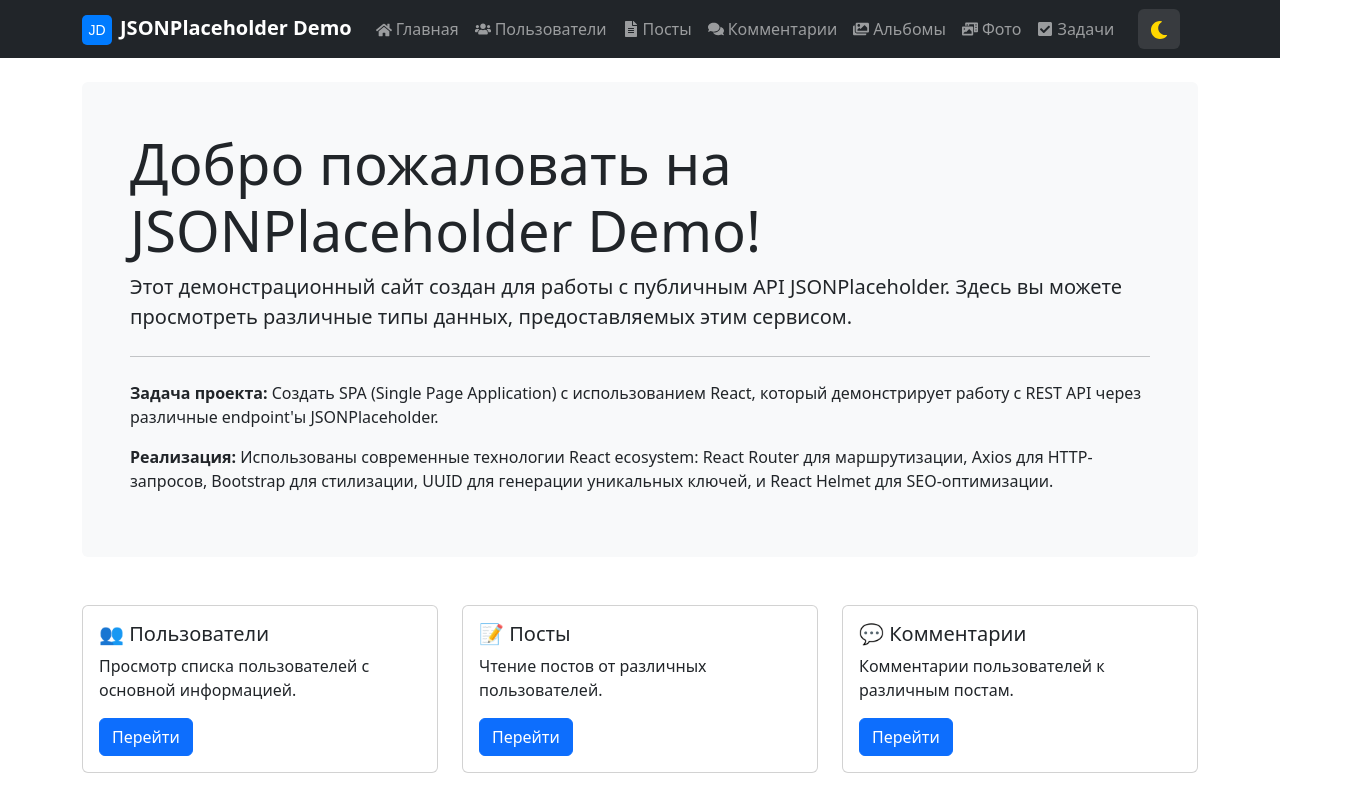
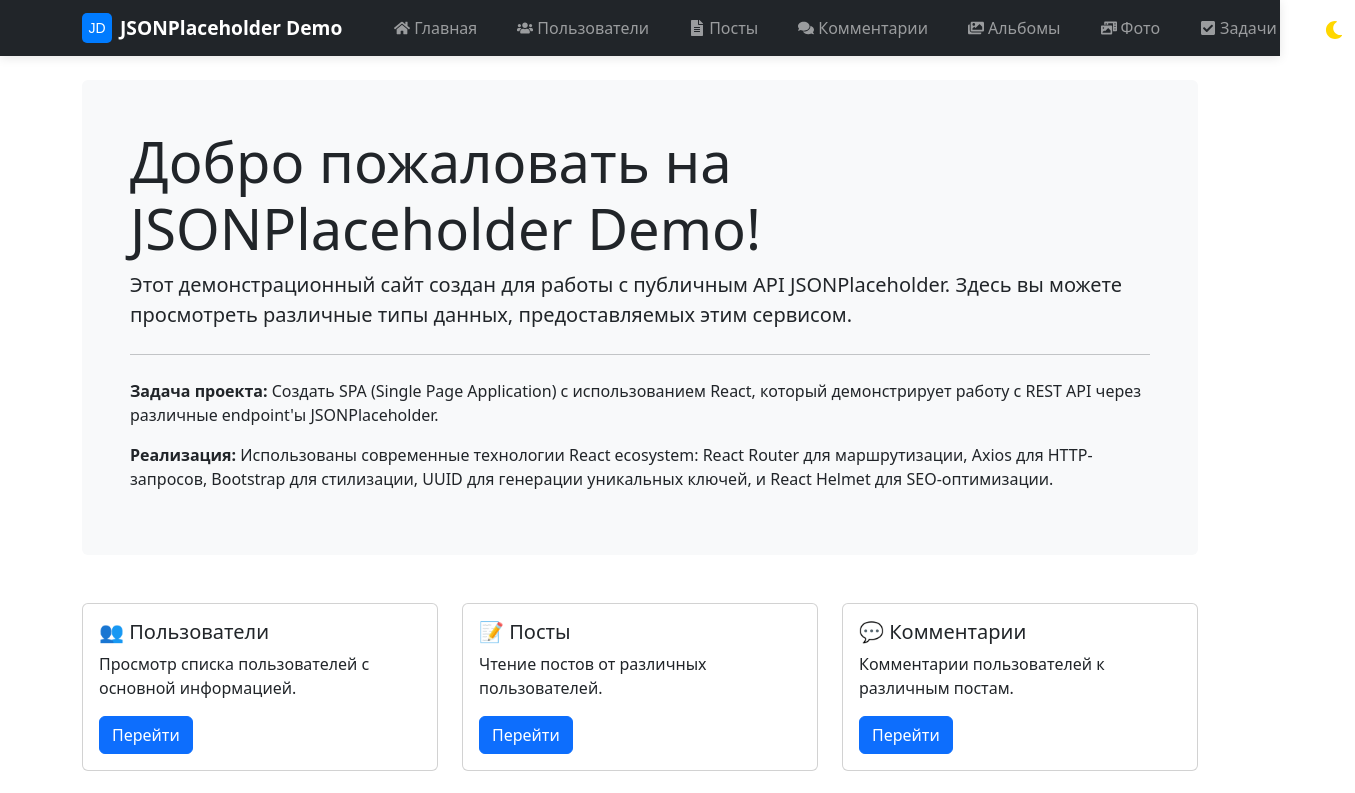
Before and after one commit to AlexH73/frontend-pro, a React (Vite) app in the folder homeworks/hw_06/code/mini_app/: page / in a window 1280 px wide. Shown: the top 793 px of the page, 1355 px wide, since content can reach past the window. Built offline with nearby package versions, Linux system fonts and the light colour scheme.

Commit message:
style(App.css):
minor style edits

```diff
--- a/homeworks/hw_06/code/mini_app/src/App.css
+++ b/homeworks/hw_06/code/mini_app/src/App.css
@@ -1,3 +1,122 @@
+/* Стили для навбара */
+.navbar-shadow {
+  box-shadow: 0 2px 10px rgba(0, 0, 0, 0.1);
+}
+
+.brand-container {
+  display: flex;
+  align-items: center;
+  margin-right: 2rem;
+}
+
+.brand-logo {
+  transition: transform 0.3s ease;
+}
+
+.brand-logo:hover {
+  transform: rotate(15deg);
+}
+
+.brand-text {
+  font-weight: 600;
+  font-size: 1.2rem;
+}
+
+/* Стили для навигационных ссылок */
+.nav-link-custom {
+  display: flex;
+  align-items: center;
+  padding: 0.5rem 1rem !important;
+  margin: 0 0.25rem;
+  border-radius: 0.375rem;
+  transition: all 0.3s ease;
+  font-weight: 500;
+}
+
+.nav-link-custom:hover {
+  background-color: rgba(0, 0, 0, 0.05);
+  transform: translateY(-1px);
+}
+
+/* Контейнер для переключателя темы */
+.theme-toggle-container {
+  display: flex;
+  align-items: center;
+  margin-left: 1rem;
+}
+
+.theme-toggle-btn {
+  display: flex;
+  align-items: center;
+  padding: 0.5rem 1rem;
+  border: none;
+  border-radius: 0.375rem;
+  background: transparent;
+  cursor: pointer;
+  transition: all 0.3s ease;
+  font-weight: 500;
+}
+
+.theme-toggle-btn.light {
+  color: #6c757d;
+}
+
+.theme-toggle-btn.light:hover {
+  background-color: rgba(0, 0, 0, 0.05);
+  color: #495057;
+}
+
+.theme-toggle-btn.dark {
+  color: #adb5bd;
+}
+
+.theme-toggle-btn.dark:hover {
+  background-color: rgba(255, 255, 255, 0.1);
+  color: #f8f9fa;
+}
+
+/* Адаптивность для разных экранов */
+@media (max-width: 1199px) and (min-width: 988px) {
+  .brand-text {
+    display: none !important;
+  }
+
+  .brand-container {
+    margin-right: 1rem;
+  }
+}
+
+@media (max-width: 987px) {
+  .theme-toggle-container {
+    margin-left: 0;
+    margin-top: 1rem;
+    justify-content: center;
+    width: 100%;
+  }
+
+  .theme-toggle-btn {
+    width: 100%;
+    justify-content: center;
+  }
+}
+
+/* Стили для темной темы */
+.dark-mode {
+  background-color: #1a1a1a;
+  color: #ffffff;
+  min-height: 100vh;
+}
+
+.light-mode {
+  background-color: #ffffff;
+  color: #000000;
+  min-height: 100vh;
+}
+
+.main-content {
+  min-height: calc(100vh - 160px);
+}
+
 .main-content {
   min-height: calc(100vh - 160px);
 }
--- a/homeworks/hw_06/code/mini_app/src/App.tsx
+++ b/homeworks/hw_06/code/mini_app/src/App.tsx
@@ -26,79 +26,56 @@
         bg="dark"
         variant="dark"
         expand="lg"
-        className="navbar navbar-expand-lg navbar-dark bg-dark"
+        sticky="top"
+        className="navbar-shadow"
       >
-        <Container>
-          <Navbar.Brand as={Link} to="/">
+        <Container fluid="md">
+          <Navbar.Brand as={Link} to="/" className="brand-container">
             <img
               src="/logo.svg"
               alt="JSONPlaceholder Demo"
               height="30"
               className="me-2"
             />
+            <span className="brand-text d-none d-xl-inline">
               JSONPlaceholder Demo
+            </span>
+            <span className="brand-text d-xl-none">JPDemo</span>
           </Navbar.Brand>
 
           <Navbar.Toggle aria-controls="basic-navbar-nav" />
           <Navbar.Collapse id="basic-navbar-nav">
-            <Navbar.Collapse id="basic-navbar-nav">
-              <Nav className="me-auto">
-                <Nav.Link as={Link} to="/">
+            <Nav className="mx-auto">
+              <Nav.Link as={Link} to="/" className="nav-link-custom">
                 <FaHome className="me-1" />
                 Главная
               </Nav.Link>
-                <Nav.Link
-                  as={Link}
-                  className="nav-link d-flex align-items-center"
-                  to="/users"
-                >
+              <Nav.Link as={Link} to="/users" className="nav-link-custom">
                 <FaUsers className="me-1" />
                 Пользователи
               </Nav.Link>
-                <Nav.Link
-                  as={Link}
-                  className="nav-link d-flex align-items-center"
-                  to="/posts"
-                >
+              <Nav.Link as={Link} to="/posts" className="nav-link-custom">
                 <FaFileAlt className="me-1" />
                 Посты
               </Nav.Link>
-                <Nav.Link
-                  as={Link}
-                  className="nav-link d-flex align-items-center"
-                  to="/comments"
-                >
+              <Nav.Link as={Link} to="/comments" className="nav-link-custom">
                 <FaComments className="me-1" />
                 Комментарии
               </Nav.Link>
-                <Nav.Link
-                  as={Link}
-                  className="nav-link d-flex align-items-center"
-                  to="/albums"
-                >
+              <Nav.Link as={Link} to="/albums" className="nav-link-custom">
                 <FaImages className="me-1" />
                 Альбомы
               </Nav.Link>
-                <Nav.Link
-                  as={Link}
-                  className="nav-link d-flex align-items-center"
-                  to="/photos"
-                >
+              <Nav.Link as={Link} to="/photos" className="nav-link-custom">
                 <FaPhotoVideo className="me-1" />
                 Фото
               </Nav.Link>
-                <Nav.Link
-                  as={Link}
-                  className="nav-link d-flex align-items-center"
-                  to="/todos"
-                >
+              <Nav.Link as={Link} to="/todos" className="nav-link-custom">
                 <FaCheckSquare className="me-1" />
                 Задачи
               </Nav.Link>
-
+            </Nav>
             <ThemeToggle />
-              </Nav>
-            </Navbar.Collapse>
           </Navbar.Collapse>
         </Container>
       </Navbar>
--- a/homeworks/hw_06/code/mini_app/src/pages/Users/Users.tsx
+++ b/homeworks/hw_06/code/mini_app/src/pages/Users/Users.tsx
@@ -56,11 +56,9 @@
           <FaUsers size={32} className="text-primary me-3" />
           <h1 className="mb-0">Список пользователей</h1>
         </div>
-
         <div className="card mb-4 border-0 shadow-sm">
-          <div className="card-body">
-            <div className="d-flex justify-content-between align-items-start">
-              <div>
+          <div className="card-body d-flex flex-column h-100">
+            <div className="flex-grow-1">
               <h5 className="card-title">Задача страницы</h5>
               <p className="card-text">
                 Отображение карточек пользователей с основной контактной
@@ -75,13 +73,14 @@
                 <li>Адаптивная верстка с Bootstrap Grid</li>
               </ul>
             </div>
+            <div className="mt-auto text-end">
               <GitHubLink filePath="/pages/Users/Users.tsx" />
             </div>
           </div>
         </div>
 
         {loading && (
-          <div className="loading-spinner">
+          <div className="text-center">
             <div className="spinner-border text-primary" role="status">
               <span className="visually-hidden">Loading...</span>
             </div>
```
Lines whose indentation alone changed are shown as unchanged.
